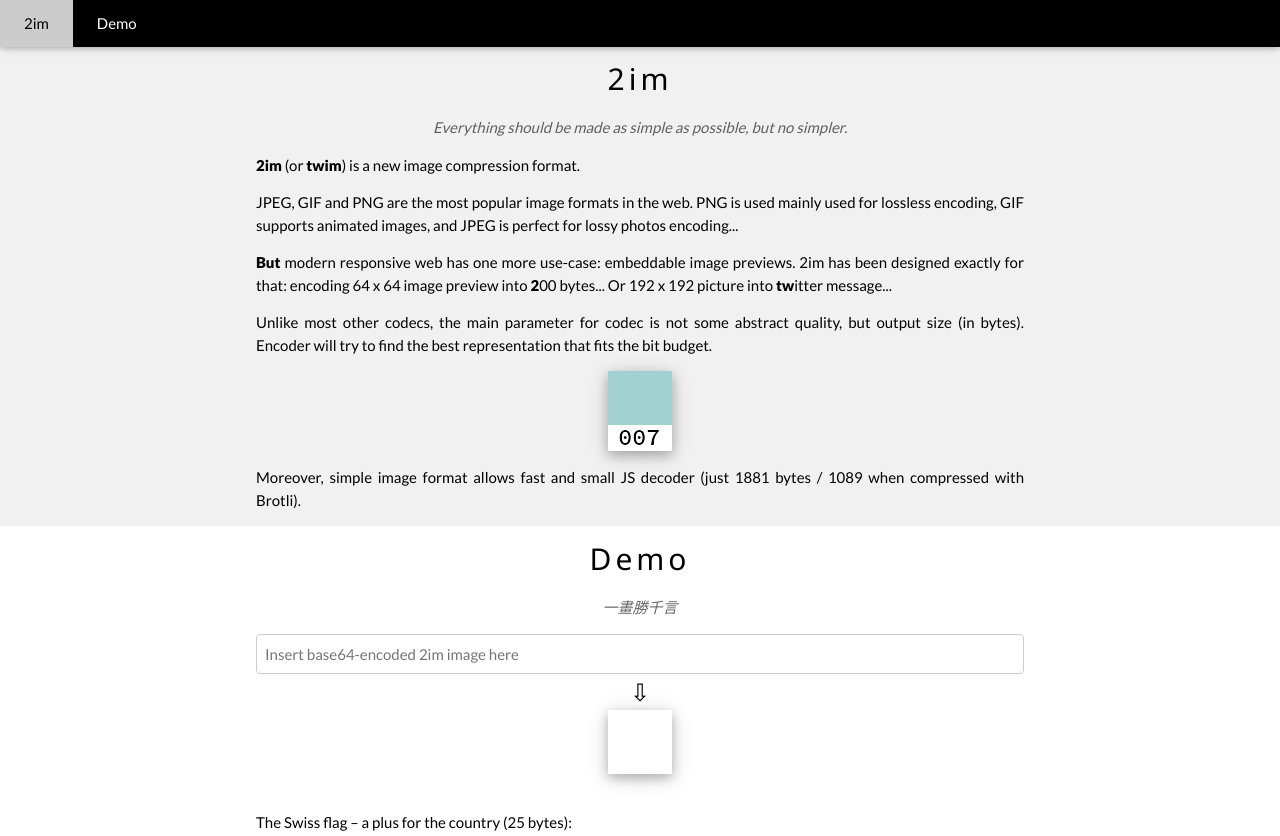
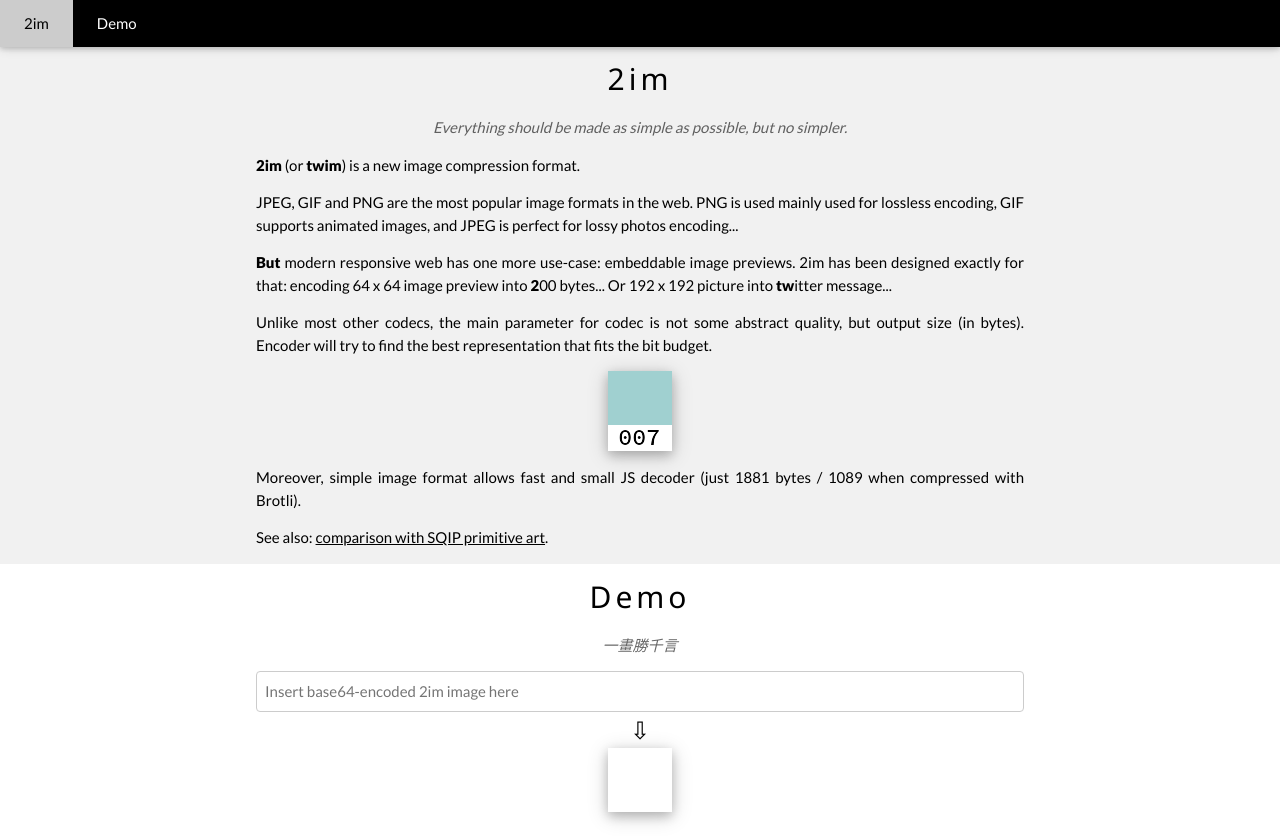
Before and after one commit to eustas/2im, a plain HTML site: page docs/index.html in a window 1280 px wide. Shown: the top 836 px of the page. Drawn offline with nearby package versions, Linux system fonts and the light colour scheme.

Commit message:
Add link to comparison with SQIP.

```diff
--- a/docs/index.html
+++ b/docs/index.html
@@ -40,6 +40,9 @@
     <img class="w3-card-4" src="cat.gif">
     <p class="w3-justify">
       Moreover, simple image format allows fast and small JS decoder (just 1881 bytes / 1089 when compressed with Brotli).
+    </p>
+    <p class="w3-justify">
+      See also: <a href="twim-vs-sqip.html">comparison with SQIP primitive art</a>.
     </p>
   </div></div>
 
```
Also changed, not shown: docs/twim-vs-sqip.html (+1 -1 lines).
